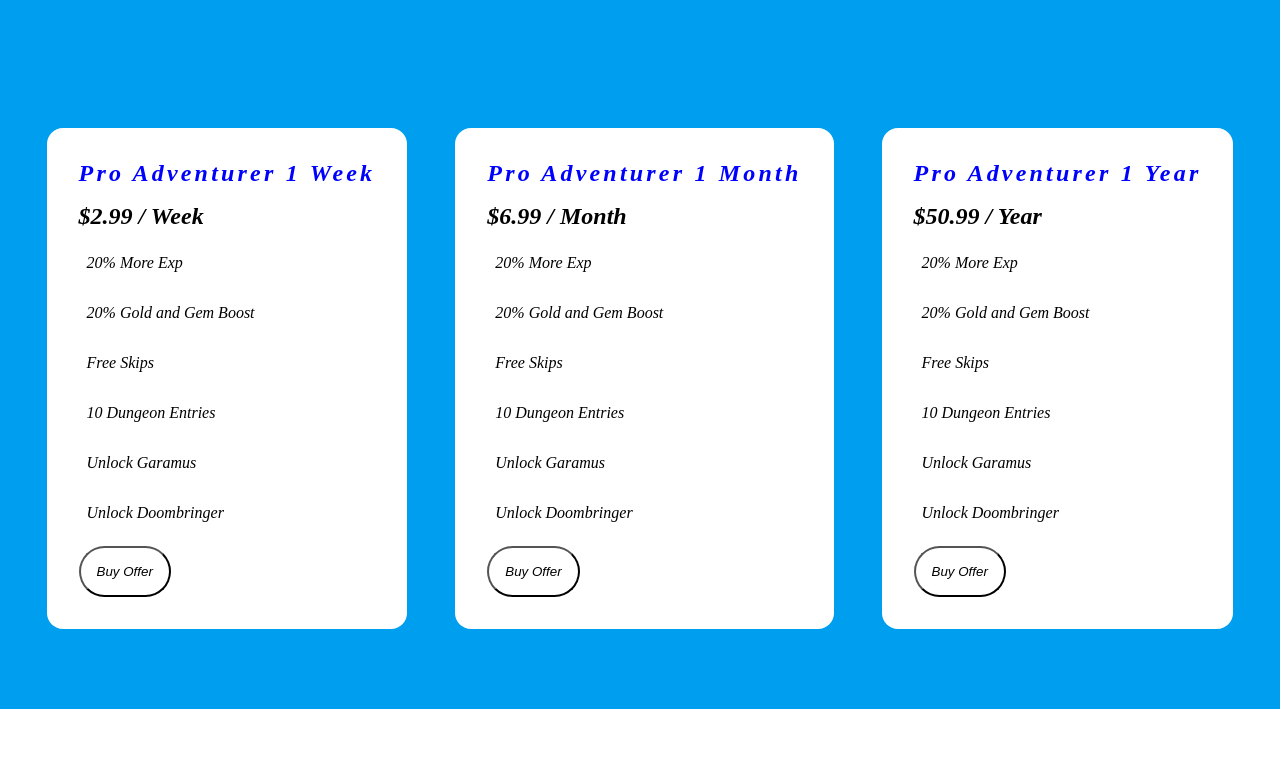
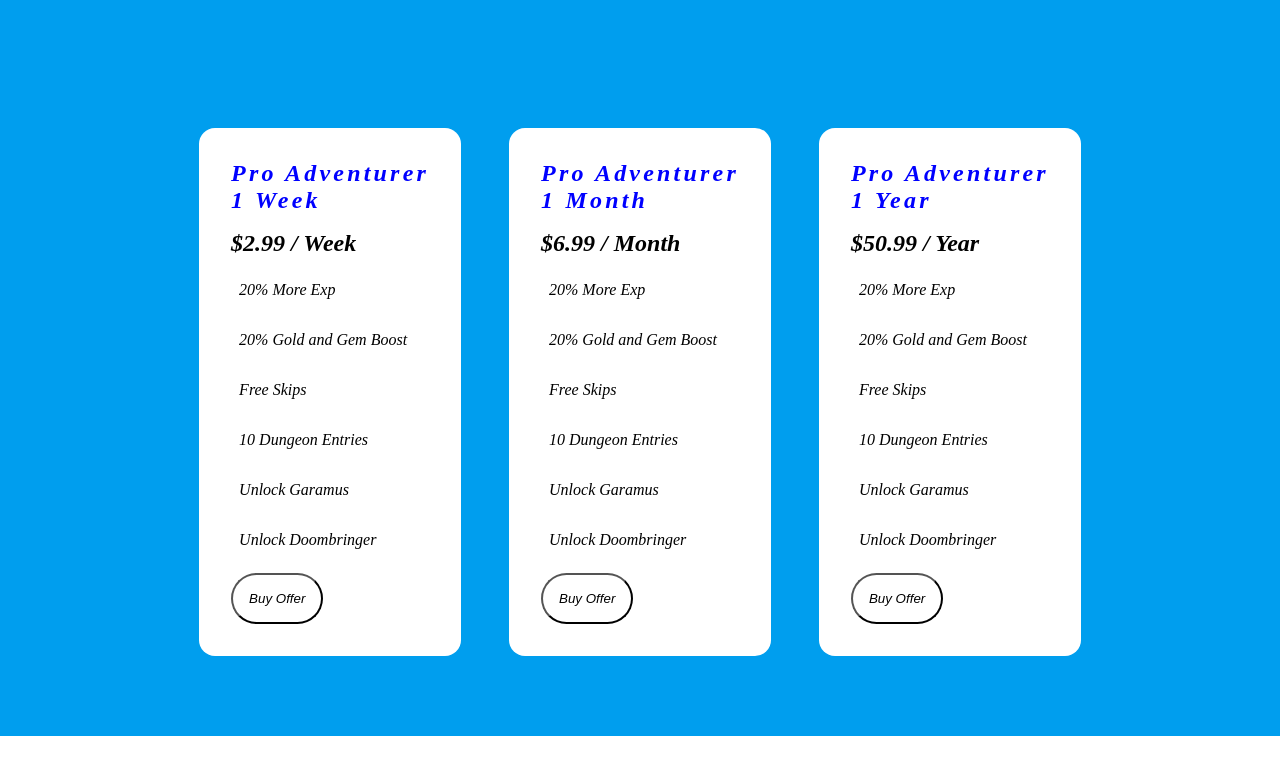
Before and after one commit to Mico-Cruz/Pricing-Table, a plain HTML site: page index.html in a window 1280 px wide. Drawn offline with Linux system fonts and the light colour scheme.

Commit message:
Update index.html

```diff
--- a/index.html
+++ b/index.html
@@ -81,7 +81,7 @@
 <body>
 <section>
   <div class="container">
-     <div class="plan"> <h3>Pro Adventurer 1 Week</h3>
+     <div class="plan"> <h3>Pro Adventurer <br> 1 Week</h3>
         <div class="price"> <h4>$2.99 / Week</h4></div>
         <ul class="info">
             <li>20% More Exp</li>
@@ -94,7 +94,7 @@
         <button>Buy Offer</button>
      </div>
 
-    <div class="plan"> <h3>Pro Adventurer 1 Month</h3>
+    <div class="plan"> <h3>Pro Adventurer <br> 1 Month</h3>
         <div class="price"> <h4>$6.99 / Month</h4></div>
         <ul class="info">
             <li>20% More Exp</li>
@@ -107,7 +107,7 @@
         <button>Buy Offer</button>
     </div>
 
-    <div class="plan"> <h3>Pro Adventurer 1 Year</h3>
+    <div class="plan"> <h3>Pro Adventurer <br> 1 Year</h3>
         <div class="price"> <h4>$50.99 / Year</h4></div>
         <ul class="info">
             <li>20% More Exp</li>
```
